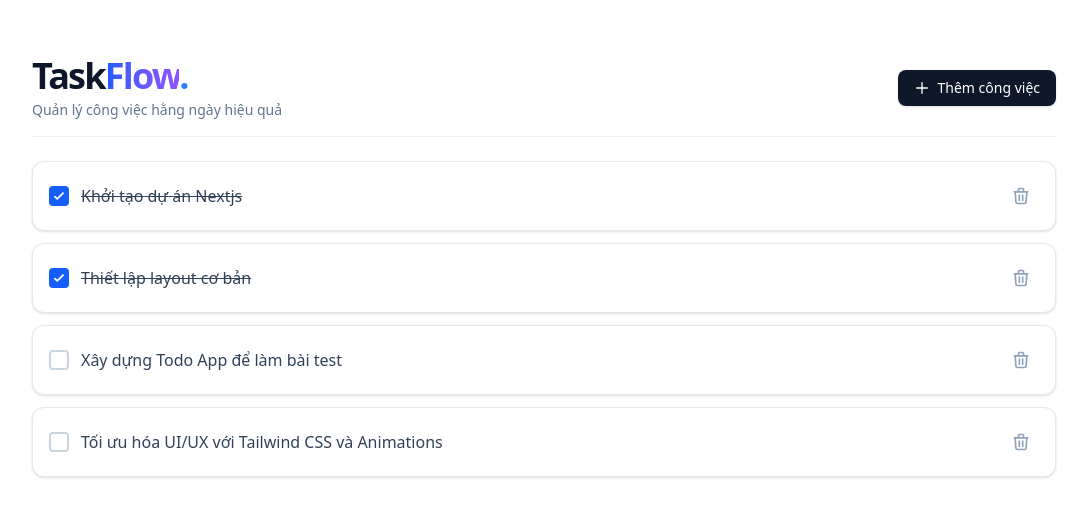
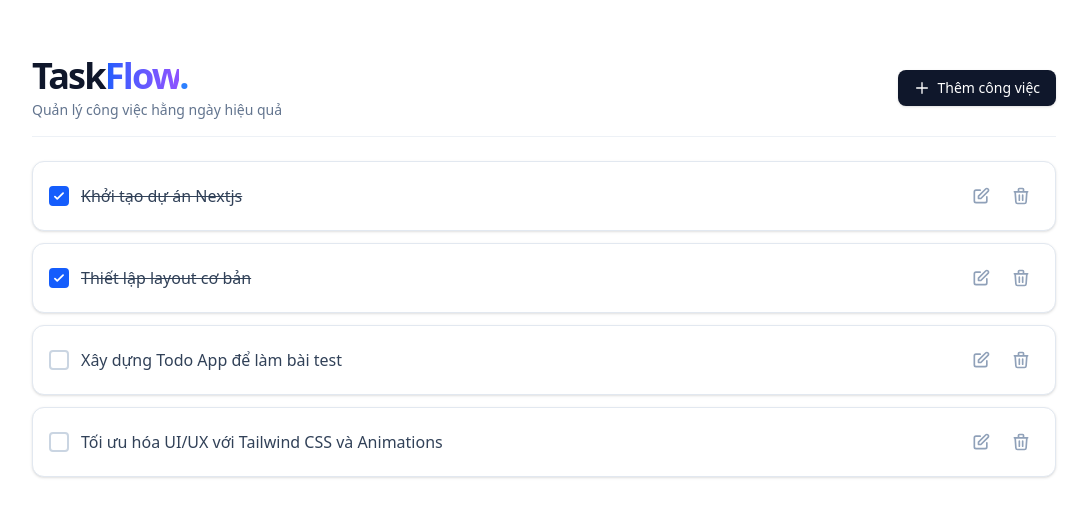
Before and after one commit to giaphu48/taskflow, a Next.js app: page / in a window 1280 px wide. Shown: the top 516 px of the page, without its empty margins (96-1183 px from the left). Built offline with nearby package versions, Linux system fonts and the light colour scheme.

Commit message:
feat: implement inline editing for todo items

```diff
--- a/src/components/todo/TodoApp.tsx
+++ b/src/components/todo/TodoApp.tsx
@@ -55,6 +55,14 @@ export default function TodoApp() {
     );
   };
 
+  const handleEditTodo = (id: string, newTitle: string) => {
+    setTodos((prev) =>
+      prev.map((todo) =>
+        todo.id === id ? { ...todo, title: newTitle } : todo
+      )
+    );
+  };
+
   const handleDeleteTodo = (id: string) => {
     setTodos((prev) => prev.filter((todo) => todo.id !== id));
   };
@@ -81,6 +89,7 @@ export default function TodoApp() {
               todo={todo}
               onToggle={handleToggleTodo}
               onDelete={handleDeleteTodo}
+              onEdit={handleEditTodo}
             />
           ))}
         </div>
--- a/src/components/todo/TodoItem.tsx
+++ b/src/components/todo/TodoItem.tsx
@@ -1,16 +1,49 @@
 import { Todo } from "@/types/todo";
+import { useState, useRef, useEffect } from "react";
 
 interface TodoItemProps {
   todo: Todo;
   onToggle: (id: string) => void;
   onDelete: (id: string) => void;
+  onEdit: (id: string, newTitle: string) => void;
 }
 
-export default function TodoItem({ todo, onToggle, onDelete }: TodoItemProps) {
+export default function TodoItem({ todo, onToggle, onDelete, onEdit }: TodoItemProps) {
+  const [isEditing, setIsEditing] = useState(false);
+  const [editTitle, setEditTitle] = useState(todo.title);
+  const inputRef = useRef<HTMLInputElement>(null);
+
+  // Tự động focus vào input khi bật chế độ edit
+  useEffect(() => {
+    if (isEditing) {
+      inputRef.current?.focus();
+    }
+  }, [isEditing]);
+
+  const handleSave = () => {
+    const trimmedTitle = editTitle.trim();
+    if (trimmedTitle && trimmedTitle !== todo.title) {
+      onEdit(todo.id, trimmedTitle);
+    } else {
+      // Trả lại tên cũ nếu nhập rỗng
+      setEditTitle(todo.title);
+    }
+    setIsEditing(false);
+  };
+
+  const handleKeyDown = (e: React.KeyboardEvent) => {
+    if (e.key === "Enter") {
+      handleSave();
+    } else if (e.key === "Escape") {
+      setEditTitle(todo.title);
+      setIsEditing(false);
+    }
+  };
+
   return (
     <div className="flex items-center justify-between p-4 mb-3 bg-white border border-slate-200 rounded-xl shadow-sm hover:shadow-md transition-shadow group">
-      <div className="flex items-center gap-3">
-        <div className="relative flex items-center justify-center">
+      <div className="flex items-center gap-3 flex-1">
+        <div className="relative flex items-center justify-center shrink-0">
           <input
             type="checkbox"
             checked={todo.isCompleted}
@@ -27,14 +60,52 @@ export default function TodoItem({ todo, onToggle, onDelete }: TodoItemProps) {
             <path strokeLinecap="round" strokeLinejoin="round" d="M5 13l4 4L19 7" />
           </svg>
         </div>
+
+        {isEditing ? (
+          <div className="flex flex-1 items-center gap-2">
+            <input
+              ref={inputRef}
+              type="text"
+              value={editTitle}
+              onChange={(e) => setEditTitle(e.target.value)}
+              onBlur={handleSave}
+              onKeyDown={handleKeyDown}
+              className="flex-1 px-3 py-1 bg-slate-50 border border-blue-400 rounded-lg focus:outline-none focus:ring-2 focus:ring-blue-200"
+            />
+            <button
+              onMouseDown={(e) => e.preventDefault()}
+              onClick={handleSave}
+              className="p-1.5 text-blue-600 hover:bg-blue-100 rounded-md transition-colors focus:outline-none focus:ring-2 focus:ring-blue-200"
+              title="Lưu"
+            >
+              <svg className="w-5 h-5" fill="none" viewBox="0 0 24 24" stroke="currentColor">
+                <path strokeLinecap="round" strokeLinejoin="round" strokeWidth={2.5} d="M5 13l4 4L19 7" />
+              </svg>
+            </button>
+          </div>
+        ) : (
           <span
-          className={`text-slate-700 font-medium transition-all ${todo.isCompleted ? "line-through text-slate-400" : ""
+            onDoubleClick={() => setIsEditing(true)}
+            className={`text-slate-700 font-medium transition-all flex-1 cursor-text ${todo.isCompleted ? "line-through text-slate-400" : ""
               }`}
           >
             {todo.title}
           </span>
+        )}
       </div>
 
+      <div className="flex items-center gap-1 ml-4 shrink-0">
+        {!isEditing && (
+          <button
+            onClick={() => setIsEditing(true)}
+            className="text-slate-400 hover:text-blue-600 hover:bg-blue-50 p-2 rounded-lg transition-colors opacity-100 [@media(hover:hover)]:opacity-0 [@media(hover:hover)]:group-hover:opacity-100 focus:opacity-100"
+            title="Sửa công việc"
+          >
+            <svg className="w-5 h-5" fill="none" viewBox="0 0 24 24" stroke="currentColor">
+              <path strokeLinecap="round" strokeLinejoin="round" strokeWidth={2} d="M11 5H6a2 2 0 00-2 2v11a2 2 0 002 2h11a2 2 0 002-2v-5m-1.414-9.414a2 2 0 112.828 2.828L11.828 15H9v-2.828l8.586-8.586z" />
+            </svg>
+          </button>
+        )}
         <button
           onClick={() => onDelete(todo.id)}
           className="text-slate-400 hover:text-red-500 hover:bg-red-50 p-2 rounded-lg transition-colors focus:outline-none focus:ring-2 focus:ring-red-200 opacity-100 [@media(hover:hover)]:opacity-0 [@media(hover:hover)]:group-hover:opacity-100 focus:opacity-100"
@@ -45,5 +116,6 @@ export default function TodoItem({ todo, onToggle, onDelete }: TodoItemProps) {
           </svg>
         </button>
       </div>
+    </div>
   );
 }
```
Lines whose indentation alone changed are shown as unchanged.
